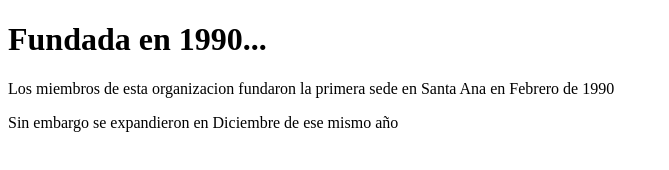
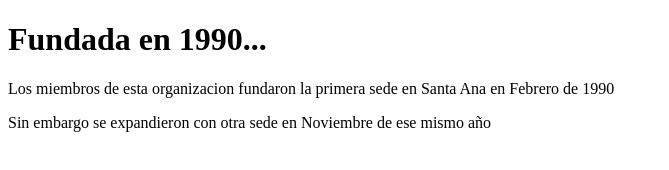
Before and after one commit to HerbertRCM/iglesia2020, a plain HTML site: page contenido/historia.html in a window 1280 px wide. Shown: the whole page, without its empty margins (0-669 px from the left). Drawn offline with Linux system fonts and the light colour scheme.

Commit message:
Actualizando archivo historia.html

```diff
--- a/contenido/historia.html
+++ b/contenido/historia.html
@@ -6,6 +6,6 @@
 <body>
 <h1>Fundada en 1990...</h1>
 <p>Los miembros de esta organizacion fundaron la primera sede en Santa Ana en Febrero de 1990</p>
-<p>Sin embargo se expandieron en Diciembre de ese mismo año</p>
+<p>Sin embargo se expandieron con otra sede en Noviembre de ese mismo año</p>
 </body>
 </html>
```
